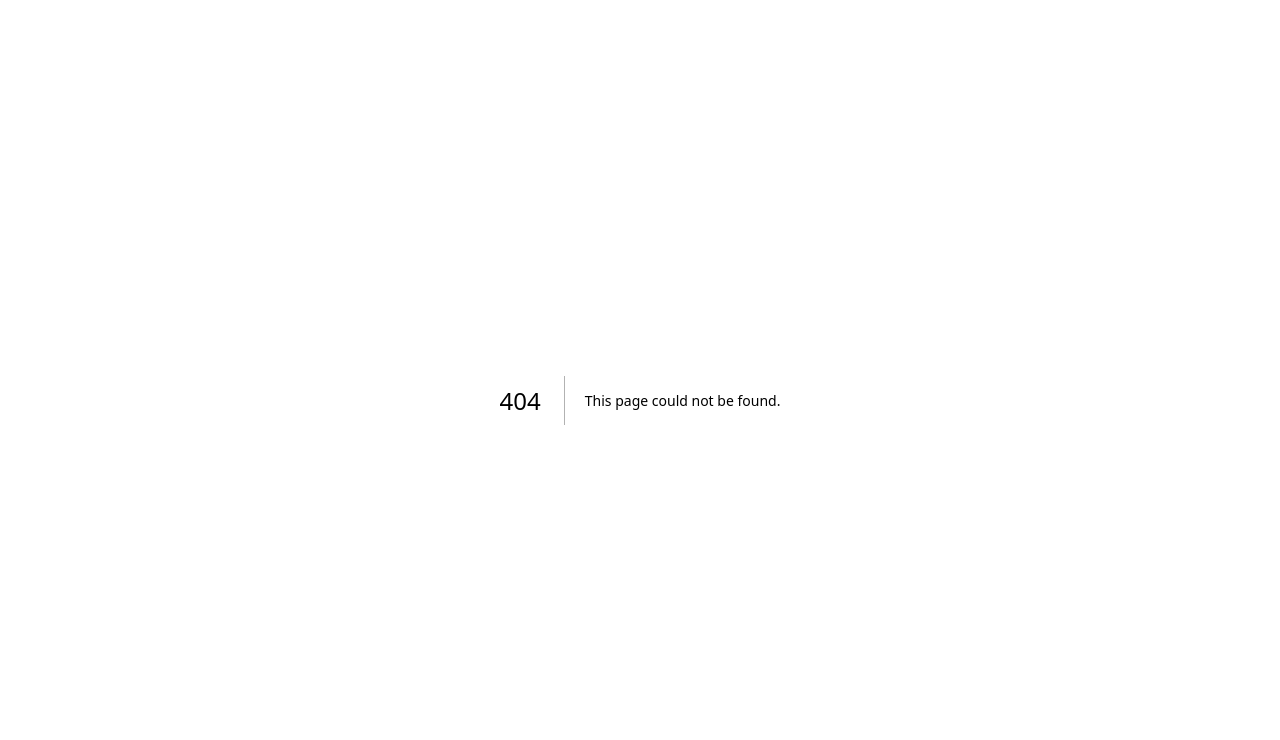
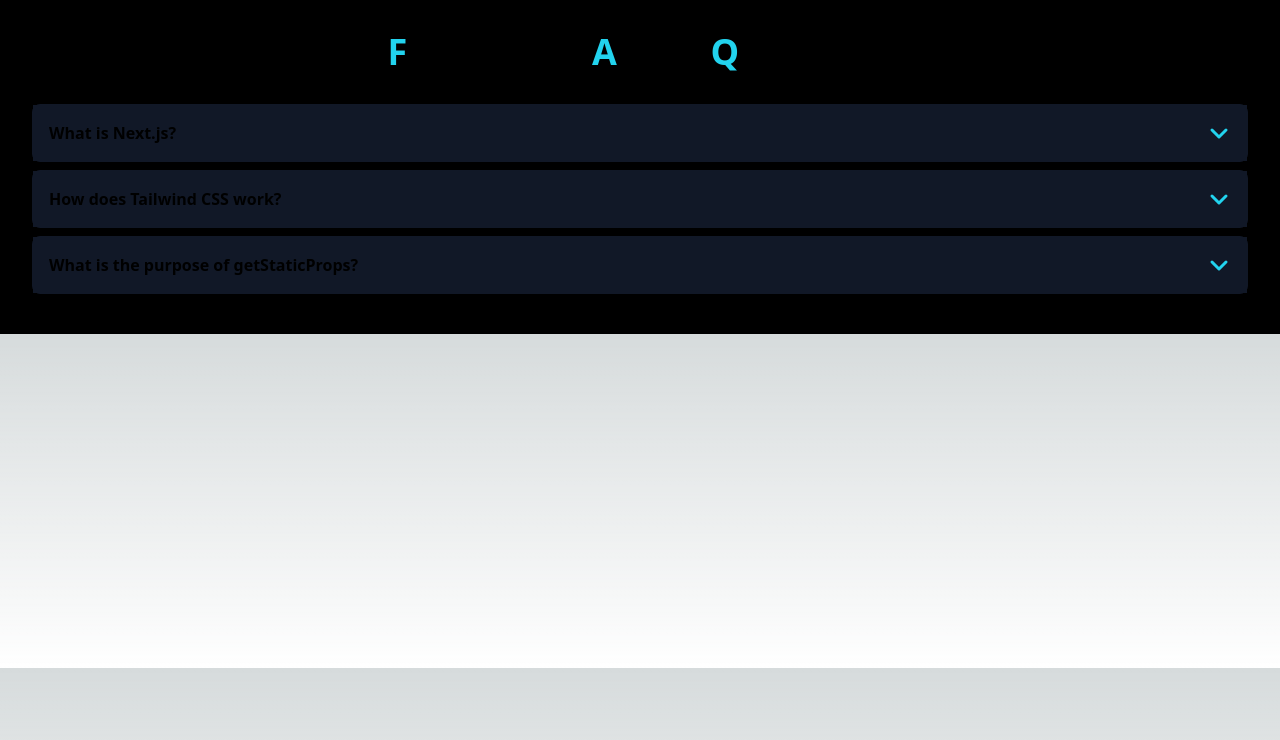
Before and after one commit to RichardZhang01/faq-page, a Next.js app: page /faq in a window 1280 px wide. Before the commit this address had no page. Shown: the top 740 px of the page. Built offline with nearby package versions, Linux system fonts and the light colour scheme.

Commit message:
adjust accordion styles. change from hardcoded accordions to map of faq objects

```diff
--- /dev/null
+++ b/src/pages/faq.js
@@ -0,0 +1,70 @@
+import { useState } from "react";
+const faqs = [
+  {
+    question: "What is Next.js?",
+    answer: "Next.js is a React framework for building web applications.",
+  },
+  {
+    question: "How does Tailwind CSS work?",
+    answer:
+      "Tailwind CSS is a utility-first CSS framework for rapidly building custom designs.",
+  },
+  {
+    question: "What is the purpose of getStaticProps?",
+    answer: "getStaticProps is used to fetch data at build time in Next.js.",
+  },
+];
+
+const Accordion = ({ question, answer }) => {
+  const [isOpen, setIsOpen] = useState(false);
+
+  return (
+    <div className="border border-gray-900 rounded-lg mb-2">
+      <button
+        className="w-full p-4 text-left bg-gray-900 hover:bg-gray-700"
+        onClick={() => setIsOpen(!isOpen)}
+      >
+        <div className="flex justify-between items-center">
+          <span className="font-semibold">{question}</span>
+          <svg
+            className={`stroke-cyan-400 w-6 h-6 transform transition-transform duration-300 ${
+              isOpen ? "rotate-180" : ""
+            }`}
+            fill="none"
+            viewBox="0 0 24 24"
+            xmlns="http://www.w3.org/2000/svg"
+          >
+            <path
+              strokeLinecap="round"
+              strokeLinejoin="round"
+              strokeWidth="3"
+              d="M19 9l-7 7-7-7"
+            />
+          </svg>
+        </div>
+      </button>
+      {isOpen && (
+        <div className="p-4 bg-gray-800">
+          <p>{answer}</p>
+        </div>
+      )}
+    </div>
+  );
+};
+
+export default function FAQ() {
+  return (
+    <div className="p-8 bg-black">
+      <h1 className="mb-8 font-bold text-4xl text-center">
+        <span className="text-cyan-400">F</span>requently{" "}
+        <span className="text-cyan-400">A</span>sked{" "}
+        <span className="text-cyan-400">Q</span>uestions
+      </h1>
+      <div>
+        {faqs.map(({ question, answer }, i) => (
+          <Accordion question={question} answer={answer} key={i} />
+        ))}
+      </div>
+    </div>
+  );
+}
--- a/src/pages/index.js
+++ b/src/pages/index.js
@@ -1,5 +1,6 @@
 import Image from "next/image";
 import { Inter } from "next/font/google";
+import Link from "next/link";
 
 const inter = Inter({ subsets: ["latin"] });
 
@@ -112,6 +113,7 @@
             Instantly deploy your Next.js site to a shareable URL with Vercel.
           </p>
         </a>
+        <Link href="/faq">FAQ</Link>
       </div>
     </main>
   );
```
Also changed, not shown: .eslintrc.json.
